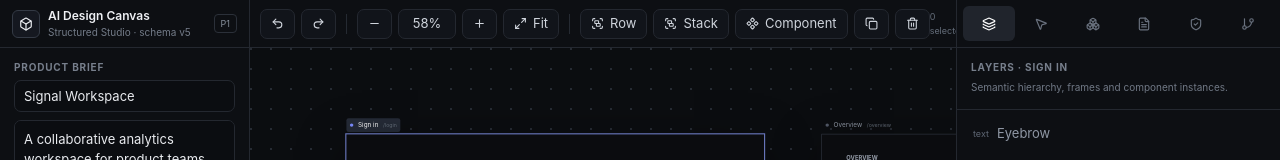
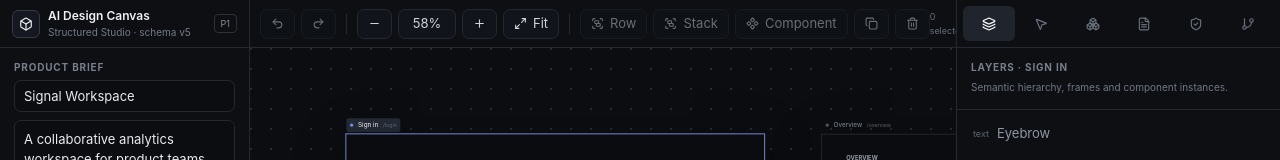
Before and after one commit to hanafishiddiq/ai-design-canvas, a Next.js app: page / in a window 1280 px wide. Shown: the top 160 px of the page. Built offline with nearby package versions, Linux system fonts and the light colour scheme.

Commit message:
a11y: add focus-visible and reduced-motion styles

```diff
--- a/src/app/globals.css
+++ b/src/app/globals.css
@@ -73,3 +73,18 @@ button { cursor: pointer; }
 }
 
 kbd { border: 1px solid #303641; background: #14171d; color: #aeb4bf; border-radius: 4px; padding: 1px 5px; font-size: 10px; box-shadow: inset 0 -1px 0 #08090b; }
+
+
+button:disabled { cursor: not-allowed; opacity: .48; }
+button:focus-visible, [role="button"]:focus-visible, input:focus-visible, textarea:focus-visible, select:focus-visible {
+  outline: 2px solid #8c99ff;
+  outline-offset: 2px;
+}
+@media (prefers-reduced-motion: reduce) {
+  *, *::before, *::after {
+    animation-duration: .01ms !important;
+    animation-iteration-count: 1 !important;
+    transition-duration: .01ms !important;
+    scroll-behavior: auto !important;
+  }
+}
```
